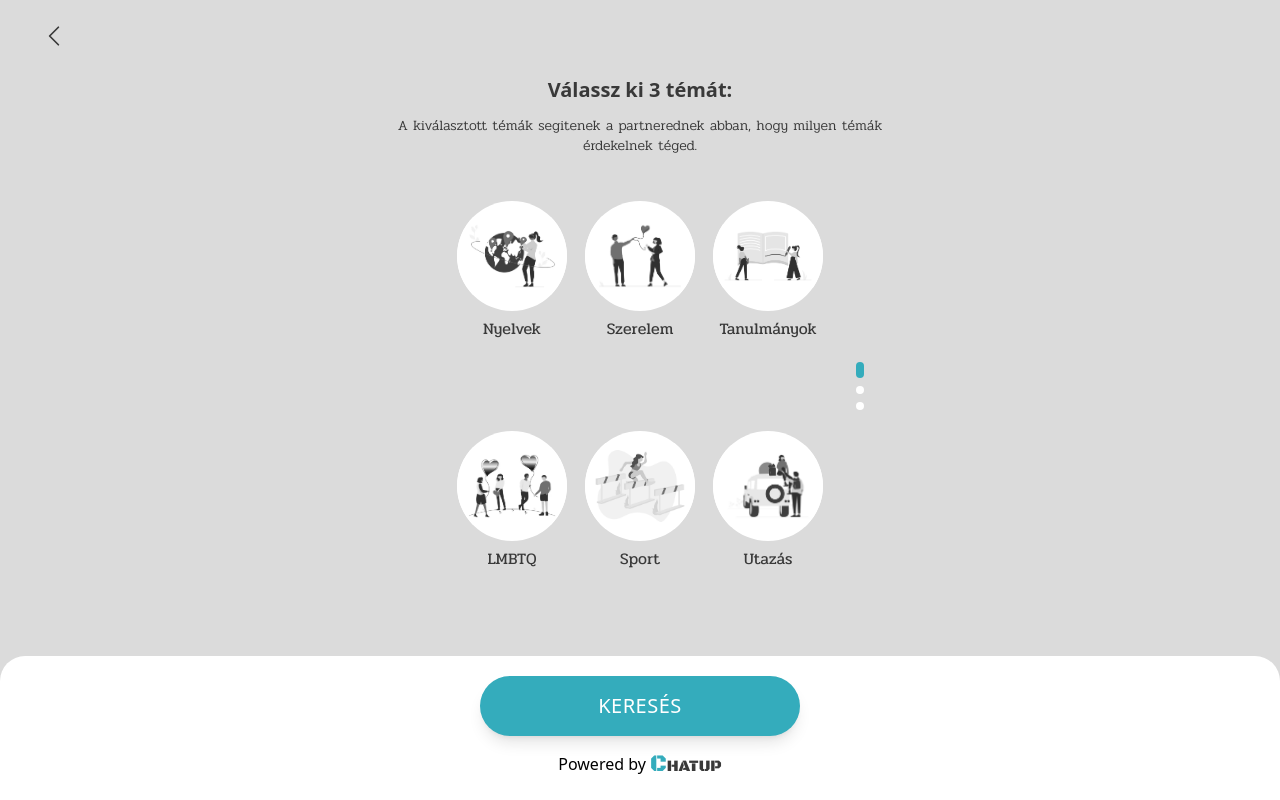
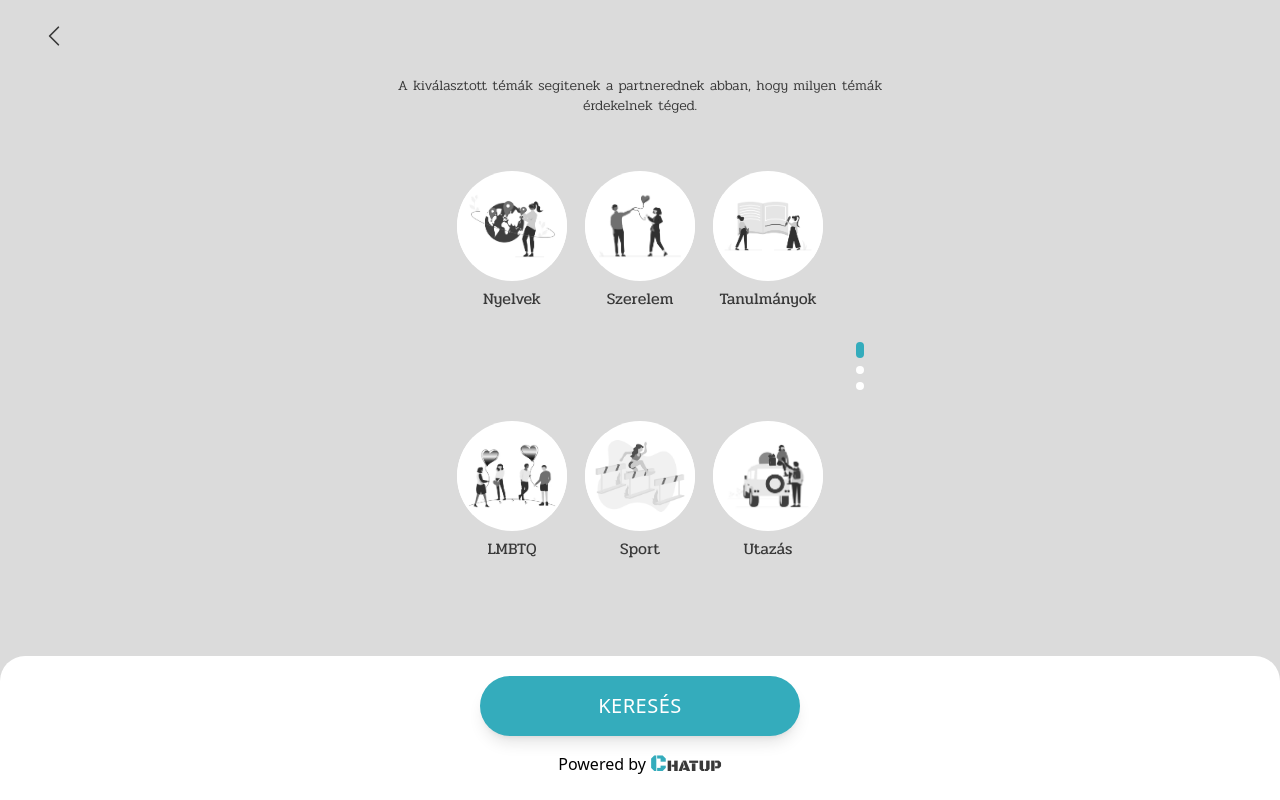
Before and after one commit to zsoltgombocz/chatup-frontend, a React (Vite) app: page /pre/interest in a window 1280 px wide. Built offline with nearby package versions, Linux system fonts and the light colour scheme; a web font is replaced by a local one.

Commit message:
Removed title

```diff
--- a/src/views/pre/InterestSelectionView.tsx
+++ b/src/views/pre/InterestSelectionView.tsx
@@ -11,7 +11,6 @@ function InterestSelectionView() {
             <m.div className={'view !pt-1'} initial={{ x: -500 }} animate={{ x: 0 }} exit={{ x: -500 }}>
                 <div className={'flex flex-col content-evenly flex-grow'}>
                     <div className={'flex flex-col'}>
-                        <h5 className={'text-cabin font-semibold text-center text-xl mb-3'}>Válassz ki 3 témát:</h5>
                         <p className={'font-light text-sm text text-center'}>A kiválasztott témák segitenek a partnerednek abban, hogy milyen témák érdekelnek téged.</p>
                     </div>
                     <div className={'flex flex-grow justify-center'}>
```
